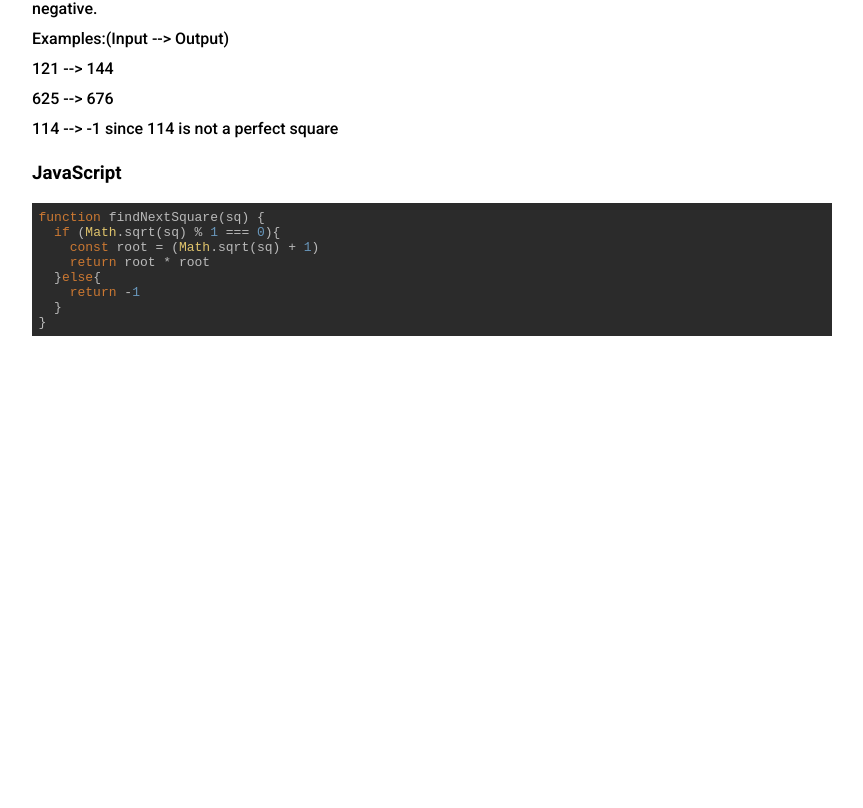
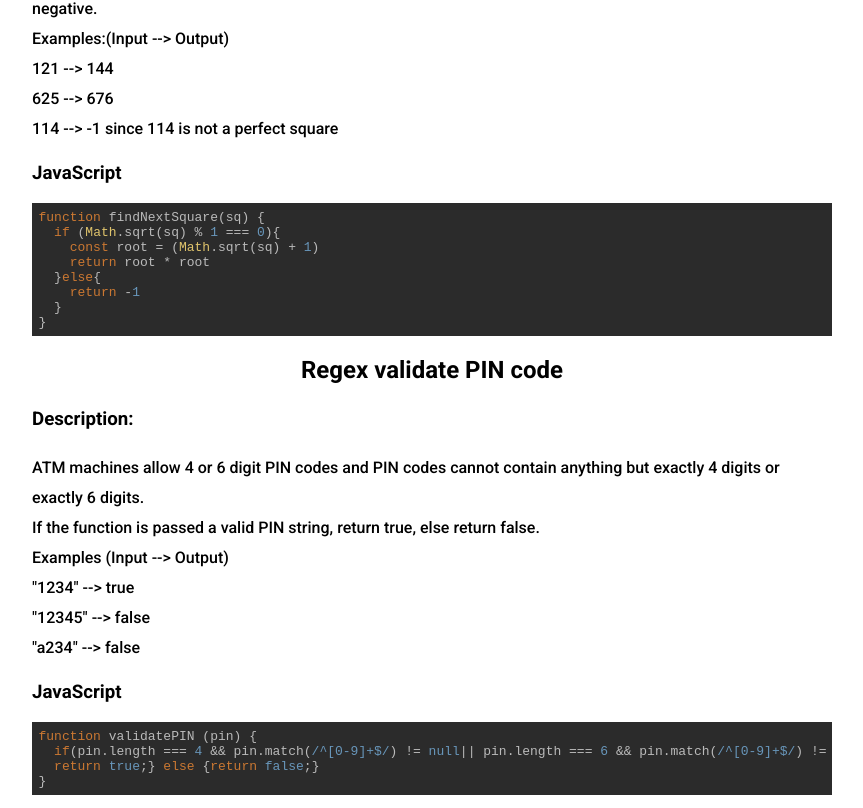
Before and after one commit to donovanodom/codewars, a React (Create React App) app: page / in a window 1280 px wide. Shown: the part 4714-5522 px from the top of the page, without its empty margins (208-1071 px from the left). Before the commit the page ends 5063 px from the top, so only its background shows below. Built offline with nearby package versions, Linux system fonts and the light colour scheme.

Commit message:
Added Regex validate PIN code

```diff
--- a/src/Kata1.js
+++ b/src/Kata1.js
@@ -345,6 +345,38 @@ export const FindTheNextPerfectSquare = () => {
   );
 };
 
+export const RegexValidatePINCode = () => {
+  const code = `function validatePIN (pin) {
+  if(pin.length === 4 && pin.match(/^[0-9]+$/) != null|| pin.length === 6 && pin.match(/^[0-9]+$/) != null) {
+  return true;} else {return false;}
+}`;
+  return (
+    <>
+      <h2 className="title">Regex validate PIN code</h2>
+      <div className="description">
+        <h3>Description:</h3>
+        ATM machines allow 4 or 6 digit PIN codes and PIN codes cannot contain
+        anything but exactly 4 digits or exactly 6 digits.
+        <br />
+        If the function is passed a valid PIN string, return true, else return
+        false.
+        <br />
+        Examples (Input --{`>`} Output)
+        <br />
+        "1234" --{`>`} true
+        <br />
+        "12345" --{`>`} false
+        <br />
+        "a234" --{`>`} false
+      </div>
+      <h3>JavaScript</h3>
+      <SyntaxHighlighter language={"javascript"} style={darcula}>
+        {code}
+      </SyntaxHighlighter>
+    </>
+  );
+};
+
 const Kata1 = () => {
   return (
     <>
@@ -356,6 +388,7 @@ const Kata1 = () => {
       <SplitStrings />
       <TheHashtagGenerator />
       <FindTheNextPerfectSquare />
+      <RegexValidatePINCode />
     </>
   );
 };
```
